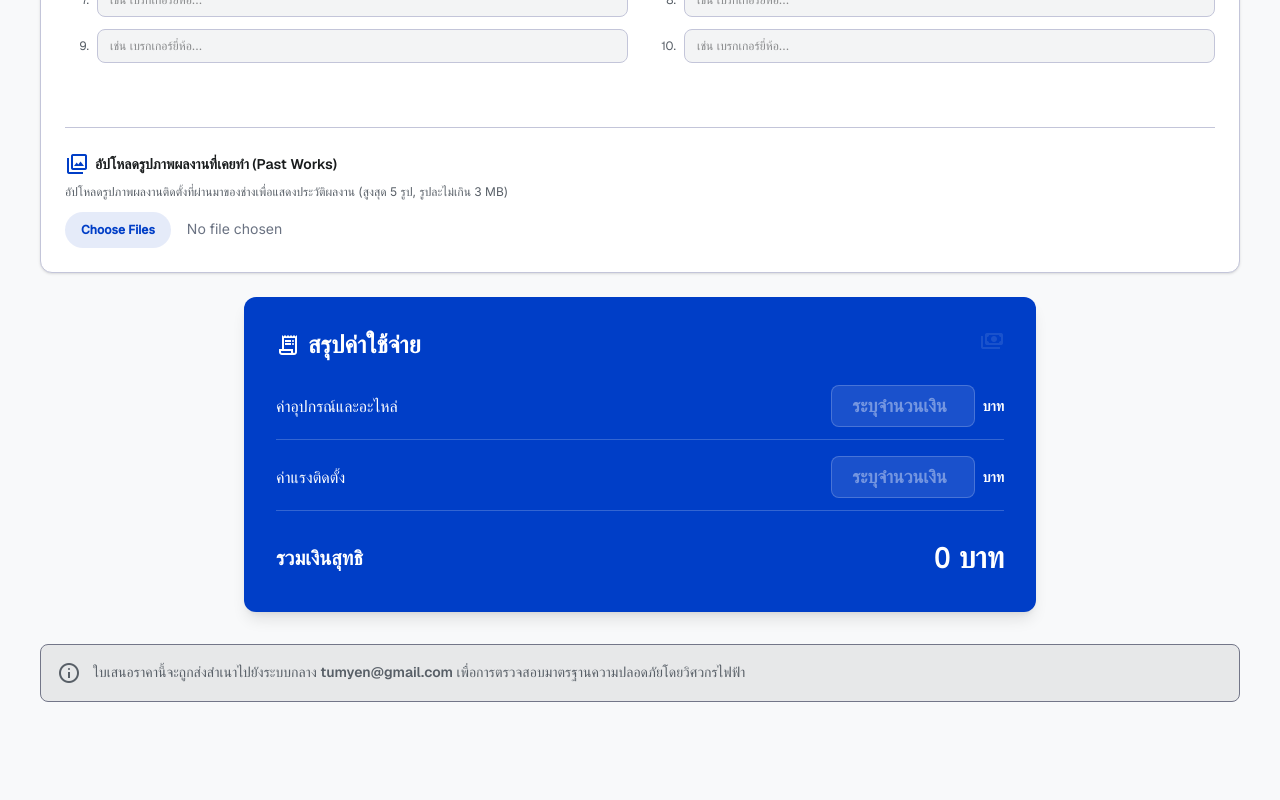
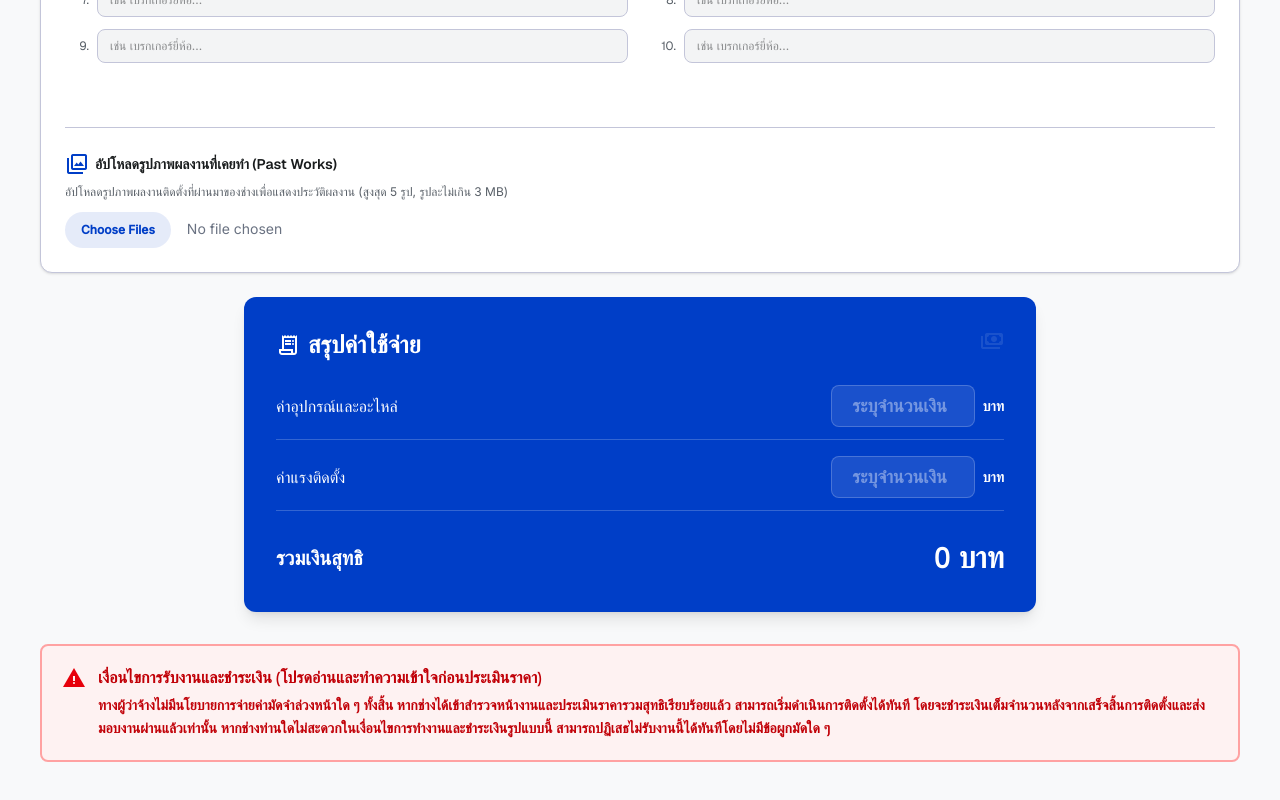
Before and after one commit to caserebel-maker/ev-quotation-builder, a Next.js app: page / in a window 1280 px wide. Shown: the part 1550-2350 px from the top of the page. Built offline with nearby package versions, Linux system fonts and the light colour scheme.

Commit message:
Replace central safety banner with strict no-deposit payment terms banner on frontend and email footer

```diff
--- a/src/app/api/send-quotation/route.ts
+++ b/src/app/api/send-quotation/route.ts
@@ -446,9 +446,9 @@ export async function POST(request: Request) {
             </div>
 
             <!-- Footer notification -->
-            <div class="footer-note">
-              <strong>ข้อชี้แจงมาตรฐานความปลอดภัย:</strong><br>
-              ใบเสนอราคานี้จัดทำขึ้นผ่านระบบเสนอราคาติดตั้งจุดชาร์จ EV และได้ส่งสำเนาเข้าสู่ฐานข้อมูลกลางที่ <strong>tumyen@gmail.com</strong> เรียบร้อยแล้ว เพื่อส่งมอบต่อให้วิศวกรไฟฟ้าในการตรวจสอบคุณภาพและระดับความปลอดภัยตามเกณฑ์มาตรฐานทางวิศวกรรมต่อไป
+            <div style="background-color: #fde8e8; border-left: 4px solid #e53e3e; padding: 16px; border-radius: 4px; font-size: 13px; color: #9b1c1c; line-height: 1.6; margin-top: 24px; font-weight: bold;">
+              ⚠️ เงื่อนไขการรับงานและชำระเงิน (สำคัญ):<br>
+              ทางผู้ว่าจ้างไม่มีนโยบายการจ่ายค่ามัดจำล่วงหน้าใด ๆ ทั้งสิ้น หากช่างได้เข้าสำรวจหน้างานและประเมินราคารวมสุทธิเรียบร้อยแล้ว สามารถเริ่มดำเนินการติดตั้งได้ทันที โดยจะชำระเงินเต็มจำนวนหลังจากเสร็จสิ้นการติดตั้งและส่งมอบงานผ่านแล้วเท่านั้น หากช่างท่านใดไม่สะดวกในเงื่อนไขการทำงานและชำระเงินรูปแบบนี้ สามารถปฏิเสธไม่รับงานนี้ได้ทันทีโดยไม่มีข้อผูกมัดใด ๆ
             </div>
           </div>
         </div>
--- a/src/app/page.tsx
+++ b/src/app/page.tsx
@@ -541,14 +541,19 @@ export default function Home() {
 
           </div>
 
-          {/* Additional Instruction Card */}
-          <div className="bg-[#e7e8e9] border border-[#737688] p-4 rounded-lg flex items-start gap-3">
-            <span className="material-symbols-outlined text-[#585f67]" style={{ fontVariationSettings: "'FILL' 0, 'wght' 400" }}>
-              info
+          {/* Important Condition Card */}
+          <div className="bg-red-50 border-2 border-red-300 p-5 rounded-lg flex items-start gap-3">
+            <span className="material-symbols-outlined text-red-600 text-2xl shrink-0" style={{ fontVariationSettings: "'FILL' 1, 'wght' 400" }}>
+              warning
             </span>
-            <p className="font-label-md text-sm text-[#585f67] leading-relaxed">
-              ใบเสนอราคานี้จะถูกส่งสำเนาไปยังระบบกลาง <strong>tumyen@gmail.com</strong> เพื่อการตรวจสอบมาตรฐานความปลอดภัยโดยวิศวกรไฟฟ้า
-            </p>
+            <div>
+              <h4 className="font-headline-sm text-base font-bold text-red-700 mb-1">
+                เงื่อนไขการรับงานและชำระเงิน (โปรดอ่านและทำความเข้าใจก่อนประเมินราคา)
+              </h4>
+              <p className="font-body-md text-sm text-red-700 font-bold leading-relaxed">
+                ทางผู้ว่าจ้างไม่มีนโยบายการจ่ายค่ามัดจำล่วงหน้าใด ๆ ทั้งสิ้น หากช่างได้เข้าสำรวจหน้างานและประเมินราคารวมสุทธิเรียบร้อยแล้ว สามารถเริ่มดำเนินการติดตั้งได้ทันที โดยจะชำระเงินเต็มจำนวนหลังจากเสร็จสิ้นการติดตั้งและส่งมอบงานผ่านแล้วเท่านั้น หากช่างท่านใดไม่สะดวกในเงื่อนไขการทำงานและชำระเงินรูปแบบนี้ สามารถปฏิเสธไม่รับงานนี้ได้ทันทีโดยไม่มีข้อผูกมัดใด ๆ
+              </p>
+            </div>
           </div>
         </form>
       </main>
```
